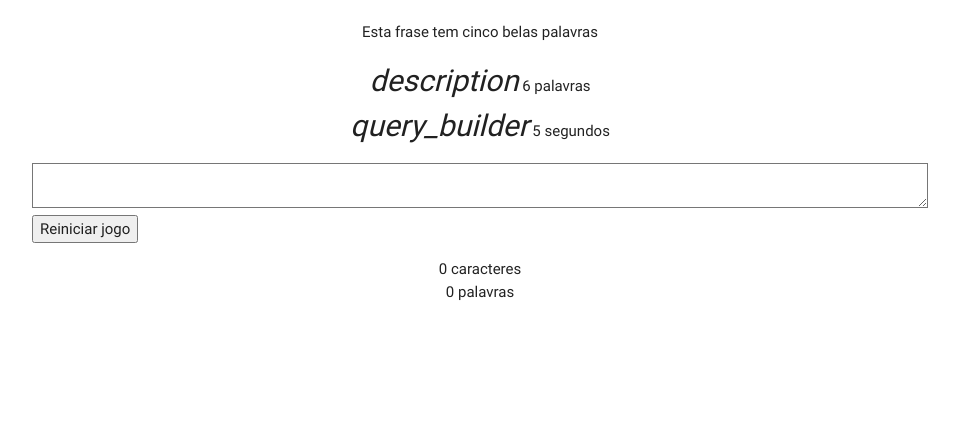
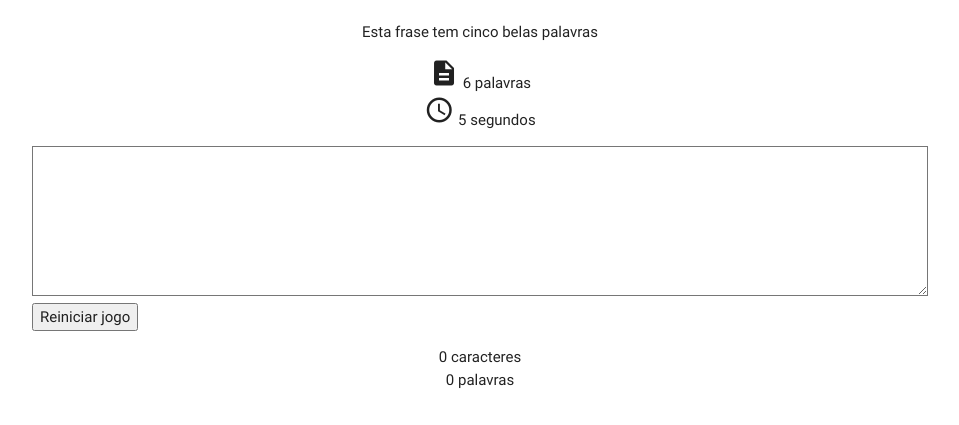
Before and after one commit to imbiriba-luciana/Alura_JQuery, a plain HTML site: page public/principal.html in a window 1280 px wide. Shown: the part 105-530 px from the top of the page, without its empty margins (160-1119 px from the left). Drawn offline with Linux system fonts and the light colour scheme; files that its build step writes are made by us from their sources; files whose address does not match are found by name.

Commit message:
correcao

```diff
--- a/public/principal.html
+++ b/public/principal.html
@@ -5,6 +5,9 @@
         <meta charset="UTF-8">
         <title>Alura Typer</title>
         <link rel="stylesheet" href="/home/luciana/Documentos/GitHub/Alura_jQuery/public/css/libs/materialize.min.css">
+        <link rel="stylesheet" href="https://fonts.googleapis.com/icon?family=Material+Icons">
+        <link rel="stylesheet" href="/home/luciana/Documentos/GitHub/Alura_jQuery/public/css/estilos.css"
+
     </head>
 <body>
     <div class="container">
```
